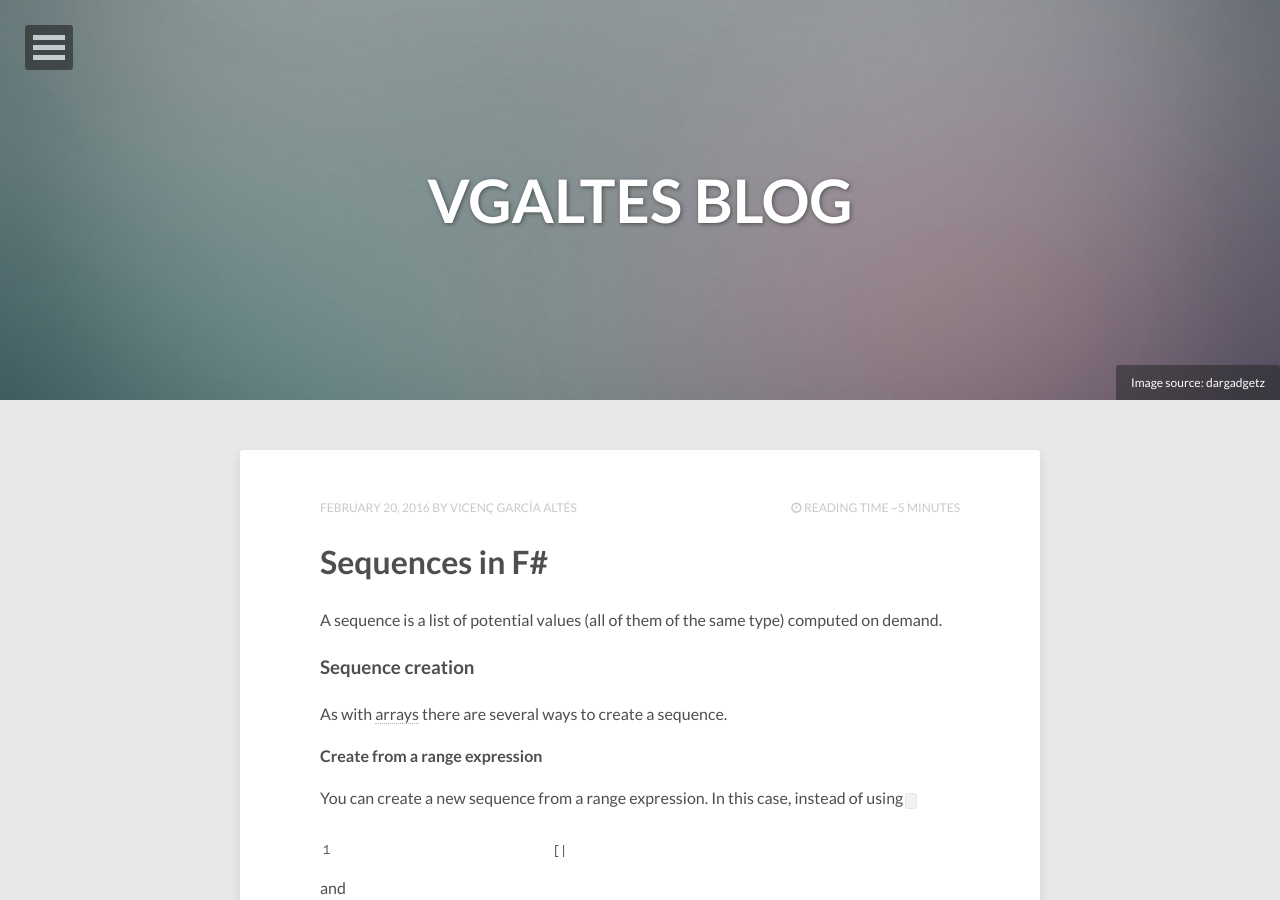
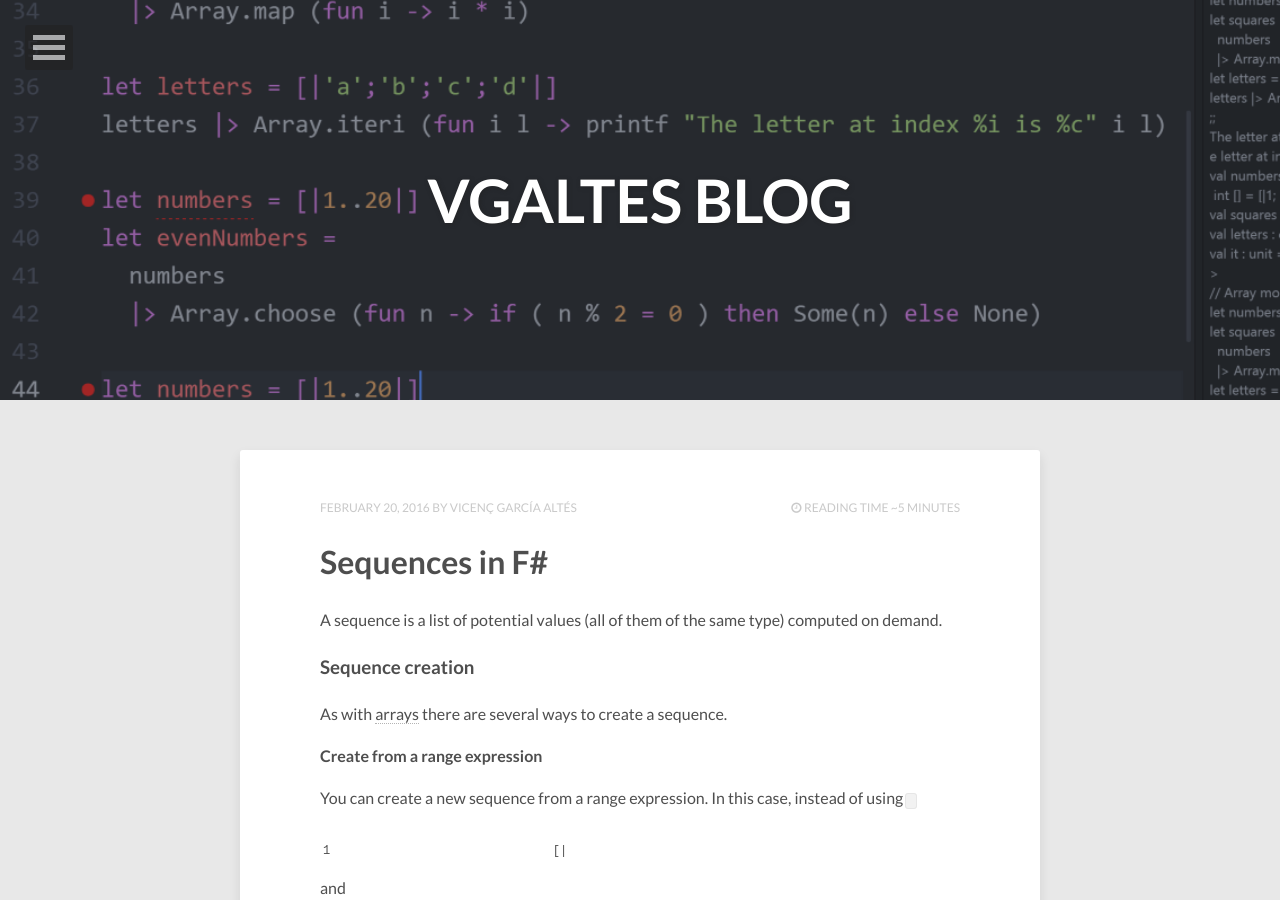
Before and after one commit to vgaltes/vgaltes.github.io, a Jekyll site: the page built from index.html, in a window 1280 px wide and 900 px high. Built offline with Jekyll 4.4.1, drawn with Linux system fonts in a browser that asks for light colours; nearby versions of some CDN libraries; the list of posts is cut into pages by our own code.

Commit message:
Changed background image

```diff
--- a/index.html
+++ b/index.html
@@ -5,9 +5,7 @@
 tags: []
 comments: false
 image:
-  feature: abstract-1.jpg
-  credit: dargadgetz
-  creditlink: http://www.dargadgetz.com/ios-7-abstract-wallpaper-pack-for-iphone-5-and-ipod-touch-retina/
+  feature: fsharp.png
 ---
 
 {% for post in paginator.posts %}
```
Also changed, not shown: images/fsharp.png (added).
